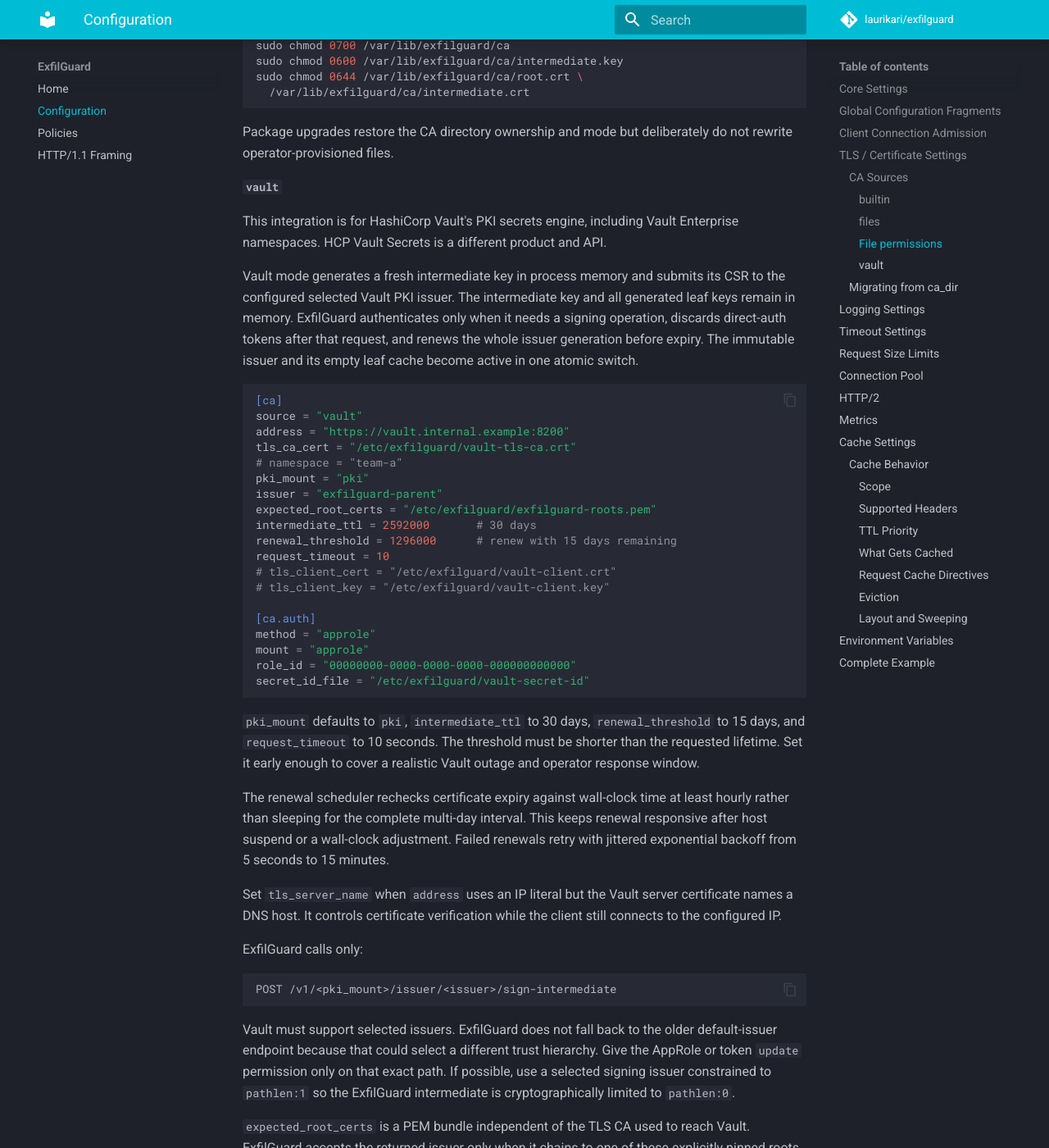
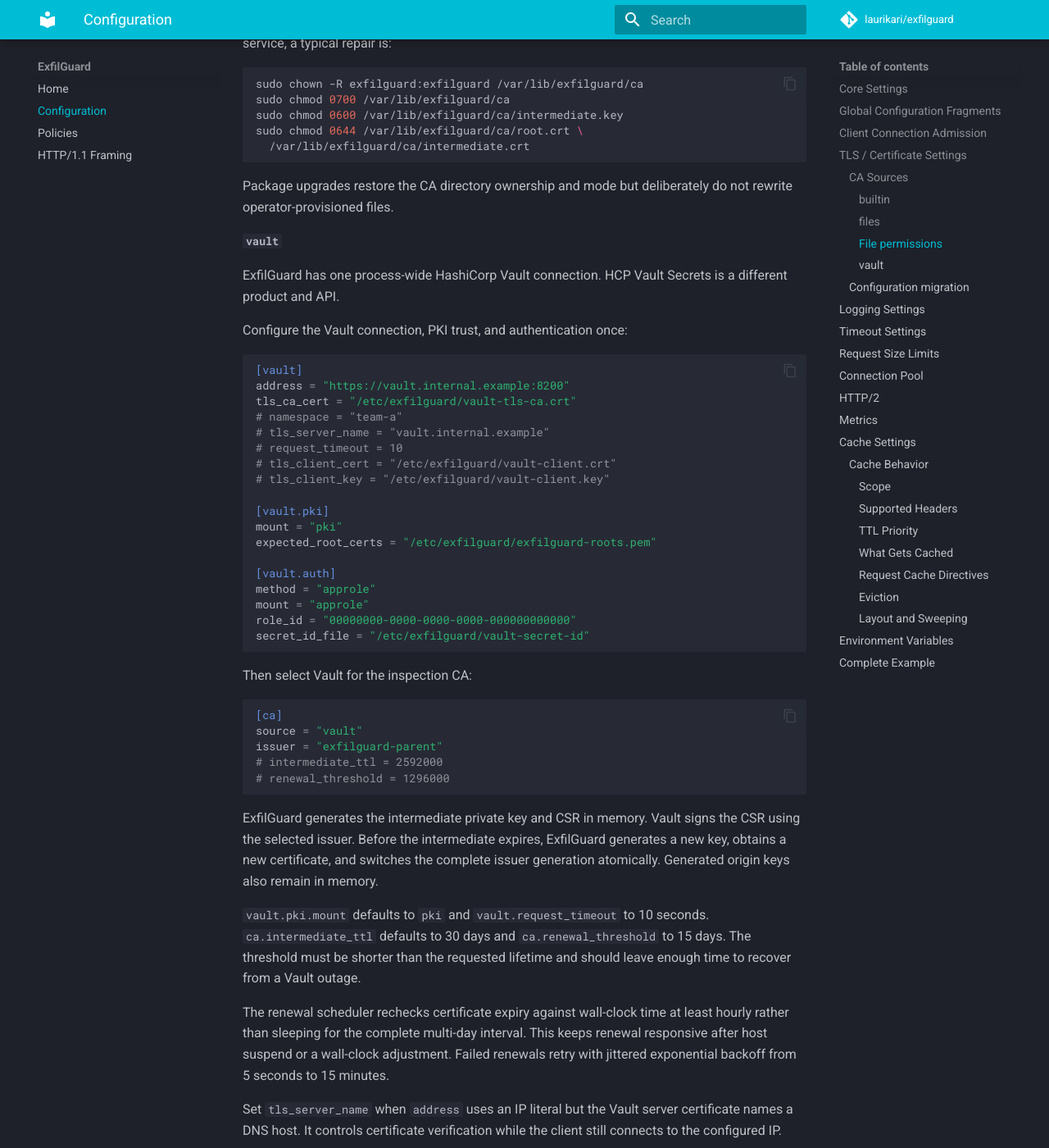
Before and after one commit to laurikari/exfilguard, an MkDocs documentation site: the page built from docs/configuration.md, in a window 1280 px wide and 1400 px high, scrolled down 4830 px. Shown: the whole window at 82% size. Built offline with MkDocs 1.6.1 and Material for MkDocs 9.7.7, drawn with Linux system fonts in a browser that asks for light colours; comment, search, counter and statistics services are not loaded; some of the changed text lies outside the part shown.

Commit message:
Make Vault configuration global

````diff
--- a/docs/configuration.md
+++ b/docs/configuration.md
@@ -15,6 +15,7 @@
 | `proxy_protocol` | String | `"off"` | PROXY protocol mode: `"off"`, `"optional"`, or `"required"` |
 | `proxy_protocol_allowed_cidrs` | Array | None | CIDR allowlist for peers allowed to send PROXY headers (required when `proxy_protocol` is `"optional"` or `"required"`) |
 | `proxy_protocol_max_pending_connections` | usize | 1024 | Maximum connections from allowlisted peers concurrently awaiting PROXY header processing |
+| `vault` | Table | When used | Shared Vault connection, PKI trust, and authentication settings |
 | `ca` | Table | Yes | Explicit TLS interception CA source: `builtin`, `files`, or `vault` |
 | `clients` | Path | Yes | Path to clients configuration file |
 | `policies` | Path | Yes | Path to policies configuration file |
@@ -212,42 +213,52 @@
 
 #### `vault`
 
-This integration is for HashiCorp Vault's PKI secrets engine, including Vault
-Enterprise namespaces. HCP Vault Secrets is a different product and API.
+ExfilGuard has one process-wide HashiCorp Vault connection. HCP Vault Secrets
+is a different product and API.
 
-Vault mode generates a fresh intermediate key in process memory and submits
-its CSR to the configured selected Vault PKI issuer. The intermediate key and
-all generated leaf keys remain in memory. ExfilGuard authenticates only when
-it needs a signing operation, discards direct-auth tokens after that request,
-and renews the whole issuer generation before expiry. The immutable issuer and
-its empty leaf cache become active in one atomic switch.
+Configure the Vault connection, PKI trust, and authentication once:
 
 ```toml
-[ca]
-source = "vault"
+[vault]
 address = "https://vault.internal.example:8200"
 tls_ca_cert = "/etc/exfilguard/vault-tls-ca.crt"
 # namespace = "team-a"
-pki_mount = "pki"
-issuer = "exfilguard-parent"
-expected_root_certs = "/etc/exfilguard/exfilguard-roots.pem"
-intermediate_ttl = 2592000       # 30 days
-renewal_threshold = 1296000      # renew with 15 days remaining
-request_timeout = 10
+# tls_server_name = "vault.internal.example"
+# request_timeout = 10
 # tls_client_cert = "/etc/exfilguard/vault-client.crt"
 # tls_client_key = "/etc/exfilguard/vault-client.key"
 
-[ca.auth]
+[vault.pki]
+mount = "pki"
+expected_root_certs = "/etc/exfilguard/exfilguard-roots.pem"
+
+[vault.auth]
 method = "approle"
 mount = "approle"
 role_id = "00000000-0000-0000-0000-000000000000"
 secret_id_file = "/etc/exfilguard/vault-secret-id"
 ```
 
-`pki_mount` defaults to `pki`, `intermediate_ttl` to 30 days,
-`renewal_threshold` to 15 days, and `request_timeout` to 10 seconds. The
-threshold must be shorter than the requested lifetime. Set it early enough to
-cover a realistic Vault outage and operator response window.
+Then select Vault for the inspection CA:
+
+```toml
+[ca]
+source = "vault"
+issuer = "exfilguard-parent"
+# intermediate_ttl = 2592000
+# renewal_threshold = 1296000
+```
+
+ExfilGuard generates the intermediate private key and CSR in memory. Vault
+signs the CSR using the selected issuer. Before the intermediate expires,
+ExfilGuard generates a new key, obtains a new certificate, and switches the
+complete issuer generation atomically. Generated origin keys also remain in
+memory.
+
+`vault.pki.mount` defaults to `pki` and `vault.request_timeout` to 10 seconds.
+`ca.intermediate_ttl` defaults to 30 days and `ca.renewal_threshold` to 15
+days. The threshold must be shorter than the requested lifetime and should
+leave enough time to recover from a Vault outage.
 
 The renewal scheduler rechecks certificate expiry against wall-clock time at
 least hourly rather than sleeping for the complete multi-day interval. This
@@ -258,10 +269,10 @@
 certificate names a DNS host. It controls certificate verification while the
 client still connects to the configured IP.
 
-ExfilGuard calls only:
+For the inspection CA, ExfilGuard calls only:
 
 ```text
-POST /v1/<pki_mount>/issuer/<issuer>/sign-intermediate
+POST /v1/<mount>/issuer/<issuer>/sign-intermediate
 ```
 
 Vault must support selected issuers. ExfilGuard does not fall back to the
@@ -270,12 +281,13 @@
 path. If possible, use a selected signing issuer constrained to `pathlen:1` so
 the ExfilGuard intermediate is cryptographically limited to `pathlen:0`.
 
-`expected_root_certs` is a PEM bundle independent of the TLS CA used to reach
-Vault. ExfilGuard accepts the returned issuer only when it chains to one of
-these explicitly pinned roots and passes the same key, constraint, usage, and
-validity checks as file mode. Put old and new roots in the bundle during a
-planned root rotation, switch the Vault issuer, then remove the old root after
-the overlap period. Changing the bundle requires restarting ExfilGuard.
+`vault.pki.expected_root_certs` is a PEM bundle independent of the TLS CA used
+to reach Vault. ExfilGuard accepts the returned issuer only when it chains to
+one of these explicitly pinned roots and passes the same key, constraint,
+usage, and validity checks as file mode. Put old and new roots in the bundle
+during a planned root rotation, switch the Vault issuer, then remove the old
+root after the overlap period. Changing the bundle requires restarting
+ExfilGuard.
 
 Vault supports three authentication transports:
 
@@ -289,16 +301,16 @@
 - `token_file` reads a token supplied and renewed by another component:
 
   ```toml
-  [ca.auth]
+  [vault.auth]
   method = "token_file"
   token_file = "/run/exfilguard/vault-token"
   ```
 
 - `proxy` sends the request without a token so a local Vault Proxy can attach
-  its auto-auth token. Point `ca.address` at its restricted listener:
+  its auto-auth token. Point `vault.address` at its restricted listener:
 
   ```toml
-  [ca.auth]
+  [vault.auth]
   method = "proxy"
   ```
 
@@ -310,16 +322,15 @@
 connections must use HTTPS; plaintext HTTP is accepted only for a loopback IP
 listener such as a local Vault Proxy.
 
-Vault mode has a deliberate availability dependency: after every process
-restart, Vault must be reachable because the old intermediate key was never
-persisted. If a renewal fails while the active issuer is still valid,
-ExfilGuard keeps serving with it, retries with bounded backoff, and exposes the
-failure to Prometheus. An invalid Vault response never replaces the issuer. If
-no usable issuer exists, inspected HTTPS fails closed; it never falls back to
-`builtin`, `files`, direct forwarding, or CONNECT tunneling. Renewal failures
-do not crash a process that still has a valid issuer.
+ExfilGuard generates Vault-backed private keys in memory and does not save
+them. It must therefore reach Vault after each restart to obtain certificates
+for the new keys. A failed renewal leaves the current valid certificate in
+place and triggers bounded retries. An invalid Vault response never replaces
+it. Once no valid certificate remains, the affected operation fails closed.
+Inspection never falls back to another CA, direct forwarding, or CONNECT
+tunneling.
 
-### Migrating from `ca_dir`
+### Configuration migration
 
 The old top-level `ca_dir` setting is not accepted. Replace it with one of the
 explicit configurations above. Existing installations must also remove
@@ -327,6 +338,11 @@
 a real root key that must be retained, move it to appropriately protected
 offline storage; ExfilGuard never reads it. Remove the older compatibility
 workaround that copied `intermediate.key` to `root.key`.
+
+Vault connection settings that were previously nested under `[ca]` now belong
+under `[vault]`, `[vault.pki]`, and `[vault.auth]`. Keep only `source`, `issuer`,
+`intermediate_ttl`, and `renewal_threshold` under `[ca]`. This separates the
+reusable Vault connection settings from the inspection CA settings.
 
 For an existing locally generated directory, the direct migration is:
 
````
Also changed, not shown: docs/design-decisions.md (+5 -0 lines), 5 other files.
